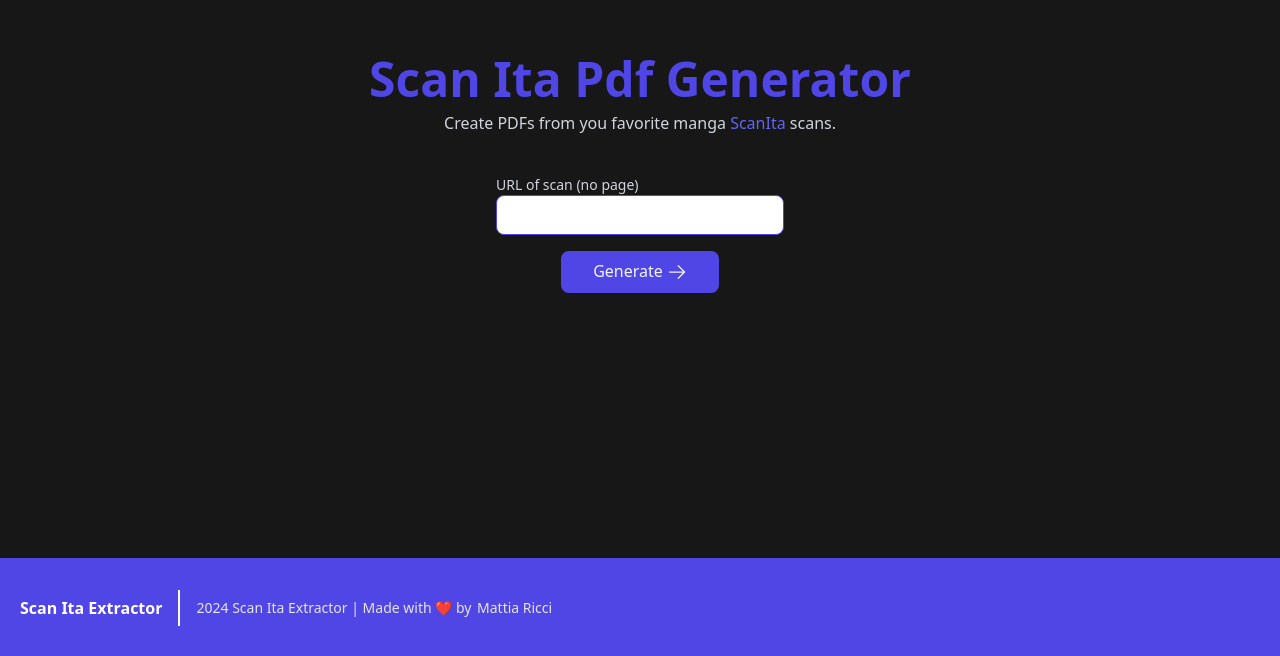
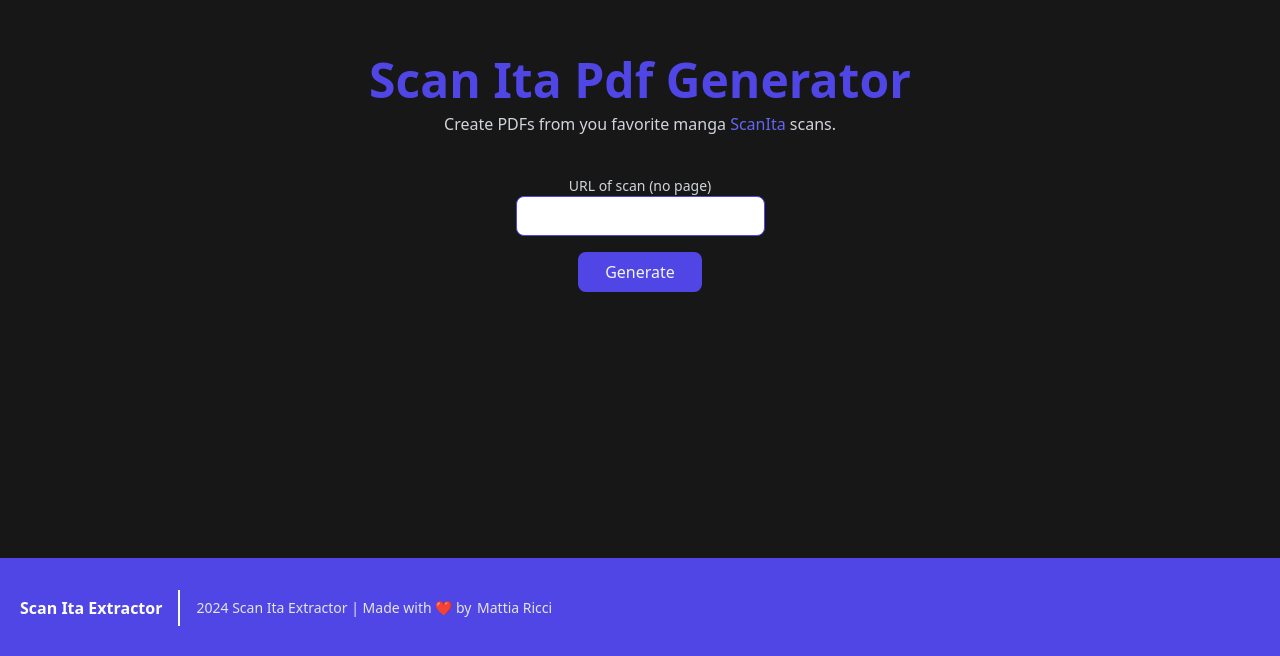
Before and after one commit to tiaringhio/ScanItaExtractor, an Angular app in the folder src/frontend/scanitaextractor/: page / in a window 1280 px wide. Shown: the part 242-898 px from the top of the page. Built offline with nearby package versions, Linux system fonts and the light colour scheme.

Commit message:
query param to start generation on init

```diff
--- a/src/frontend/scanitaextractor/src/app/components/input-form/input-form.component.html
+++ b/src/frontend/scanitaextractor/src/app/components/input-form/input-form.component.html
@@ -1,23 +1,24 @@
 <div class="flex m-auto justify-center items-center w-full">
     <form [formGroup]="formGroup" (ngSubmit)="submit()" class="flex flex-col justify-center items-center">
         <div class="flex flex-col text-gray-300 text-sm">
+          <div class="flex flex-col justify-center items-center m-auto">
             <label for="scanUrl">URL of scan (no page)</label>
             <input type="text" name="scanurl" id="scanUrl"
-                class="rounded-lg border-palette-600 text-gray-600 w-72 h-10 p-2"
+                   class="rounded-lg border-palette-600 text-gray-600 w-full h-10 p-2"
                    formControlName="scanUrl">
             <p *ngIf="m.scanUrl.touched && m.scanUrl.invalid"
                class="text-red-500 text-xs pt-1">
               You must input a valid url. eg: https://scanita.org/scan/76215
             </p>
           </div>
-        <div class="flex justify-center mx-auto pt-4">
-            <button class="flex space-x-1 bg-palette-600 rounded-lg px-8 py-2 text-gray-100">
-                <span class="inline-flex my-aut mb-0.5">Generate</span>
-                <svg *ngIf="!(pdfGenerator.isLoading$ | async)" class="inline-flex my-auto size-5" xmlns="http://www.w3.org/2000/svg" fill="none" viewBox="0 0 24 24" stroke-width="1.5" stroke="currentColor">
-                    <path stroke-linecap="round" stroke-linejoin="round" d="M13.5 4.5 21 12m0 0-7.5 7.5M21 12H3" />
-                  </svg>
 
-                <svg *ngIf="(pdfGenerator.isLoading$ | async)" aria-hidden="true" class="inline-flex my-auto size-5 text-gray-200 animate-spin fill-palette-600" viewBox="0 0 100 101" fill="none" xmlns="http://www.w3.org/2000/svg">
+        </div>
+        <div class="flex m-auto justify-center items-center mx-auto pt-4 w-1/2">
+            <button class="flex m-auto justify-center space-x-1 bg-palette-600 rounded-lg px-8 py-2 text-gray-100 w-full">
+              <span *ngIf="!isLoading">
+                Generate
+              </span>
+              <svg *ngIf="isLoading" class="inline-flex m-auto size-5 text-gray-200 animate-spin fill-palette-600" viewBox="0 0 100 101" fill="none" xmlns="http://www.w3.org/2000/svg">
                 <path d="M100 50.5908C100 78.2051 77.6142 100.591 50 100.591C22.3858 100.591 0 78.2051 0 50.5908C0 22.9766 22.3858 0.59082 50 0.59082C77.6142 0.59082 100 22.9766 100 50.5908ZM9.08144 50.5908C9.08144 73.1895 27.4013 91.5094 50 91.5094C72.5987 91.5094 90.9186 73.1895 90.9186 50.5908C90.9186 27.9921 72.5987 9.67226 50 9.67226C27.4013 9.67226 9.08144 27.9921 9.08144 50.5908Z" fill="currentColor"/>
                 <path d="M93.9676 39.0409C96.393 38.4038 97.8624 35.9116 97.0079 33.5539C95.2932 28.8227 92.871 24.3692 89.8167 20.348C85.8452 15.1192 80.8826 10.7238 75.2124 7.41289C69.5422 4.10194 63.2754 1.94025 56.7698 1.05124C51.7666 0.367541 46.6976 0.446843 41.7345 1.27873C39.2613 1.69328 37.813 4.19778 38.4501 6.62326C39.0873 9.04874 41.5694 10.4717 44.0505 10.1071C47.8511 9.54855 51.7191 9.52689 55.5402 10.0491C60.8642 10.7766 65.9928 12.5457 70.6331 15.2552C75.2735 17.9648 79.3347 21.5619 82.5849 25.841C84.9175 28.9121 86.7997 32.2913 88.1811 35.8758C89.083 38.2158 91.5421 39.6781 93.9676 39.0409Z" fill="currentFill"/>
               </svg>
--- a/src/frontend/scanitaextractor/src/app/components/input-form/input-form.component.ts
+++ b/src/frontend/scanitaextractor/src/app/components/input-form/input-form.component.ts
@@ -5,6 +5,7 @@
 import { PdfgeneratorService } from 'src/app/services/pdfgenerator.service';
 import { LinkPreviewComponent } from '../link-preview/link-preview.component';
 import { debounce, pairwise, startWith, timer } from 'rxjs';
+import { ActivatedRoute } from "@angular/router";
 
 @Component({
   selector: 'app-input-form',
@@ -15,7 +16,20 @@
 })
 export class InputFormComponent implements OnInit {
 
-  constructor(public pdfGenerator: PdfgeneratorService) {}
+  isLoading: boolean = false;
+  constructor(
+    public pdfGenerator: PdfgeneratorService,
+    private _route: ActivatedRoute) {
+    this.pdfGenerator.isLoading$.subscribe((value) => {
+      this.isLoading = value;
+    })
+    this._route.queryParams.subscribe(params => {
+      if (params["q"]) {
+        this.formGroup.controls['scanUrl'].setValue(params["q"]);
+        this.submit();
+      }
+    });
+  }
 
   formGroup = new FormGroup({
     scanUrl: new FormControl('', [
@@ -33,7 +47,7 @@
       .pipe(
         startWith(this.formGroup.value),
         pairwise(),
-        debounce(([prev,next]) => prev.scanUrl !== next.scanUrl ? timer(500) : timer(0))
+        debounce(([prev,next]) => prev.scanUrl !== next.scanUrl ? timer(100) : timer(0))
       )
       .subscribe(([prev, next]) => {
         this.getPreviewLink(next.scanUrl as string);
@@ -54,7 +68,7 @@
           const link = document.createElement('a');
           window.open(URL.createObjectURL(result));
           link.href = downloadURL;
-        link.download = this.pdfGenerator.pdfname;
+          link.download = this.pdfGenerator.pdfName;
           link.click();
         })
     }
--- a/src/frontend/scanitaextractor/src/app/services/pdfgenerator.service.ts
+++ b/src/frontend/scanitaextractor/src/app/services/pdfgenerator.service.ts
@@ -11,18 +11,18 @@
 
   public generatedPdf$: Subject<Blob>
   public isLoading$: Subject<boolean>
-  private _pdfname: BehaviorSubject<string>;
+  private _pdfName: BehaviorSubject<string>;
   public previewLink$: BehaviorSubject<PreviewLink | null>;
 
   constructor(private _http: HttpClient) {
     this.generatedPdf$ = new Subject<Blob>();
     this.isLoading$ = new Subject<boolean>();
-    this._pdfname = new BehaviorSubject<string>("");
+    this._pdfName = new BehaviorSubject<string>("");
     this.previewLink$ = new BehaviorSubject<PreviewLink | null>(null);
   }
 
-  get pdfname(): string {
-    return this._pdfname.getValue();
+  get pdfName(): string {
+    return this._pdfName.getValue();
   }
 
   generatePdf(scanUrl: string) {
@@ -36,7 +36,7 @@
     }).pipe(map((result) => {
       let contentDisposition = result.headers.get('Content-Disposition');
       let filename = contentDisposition?.split(';')[1].split('=')[1].replace(/"/g, '');
-      this._pdfname.next(filename ?? "scanita.pdf");
+      this._pdfName.next(filename ?? "scanita.pdf");
       this.isLoading$.next(false);
       this.generatedPdf$.next(result.body as Blob);
       return result.body as Blob;
```
Lines whose indentation alone changed are shown as unchanged.
